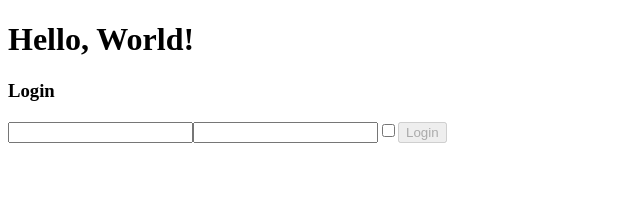
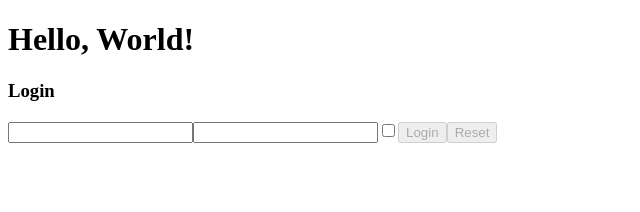
Before and after one commit to l7g/react-exercises, a React (Create React App) app: page / in a window 1280 px wide. Shown: the top 212 px of the page, without its empty margins (0-640 px from the left). Built offline with nearby package versions, Linux system fonts and the light colour scheme.

Commit message:
esercizio completato

```diff
--- a/src/Login.js
+++ b/src/Login.js
@@ -18,6 +18,14 @@ export class Login extends React.Component {
         })
     }
 
+    onReset = () => {
+        this.setState({
+            username: '',
+            password: '',
+            remember: false,
+        })
+    }
+
     onLogin = () => {
         console.log(this.state)
     }
@@ -30,6 +38,7 @@ export class Login extends React.Component {
                 <input name="password" type="password" value={this.state.password} onChange={this.handleInput}/>
                 <input name="remember" type="checkbox" checked={this.state.remember} onChange={this.handleInput}/>
                 {this.state.username !== '' && this.state.password !== '' ? <button onClick={this.onLogin}>Login</button> : <button disabled>Login</button>}
+                {this.state.username !== '' && this.state.password !== '' ? <button onClick={this.onReset}>Reset</button> : <button disabled>Reset</button>}
              </div>
         );
     }
```
